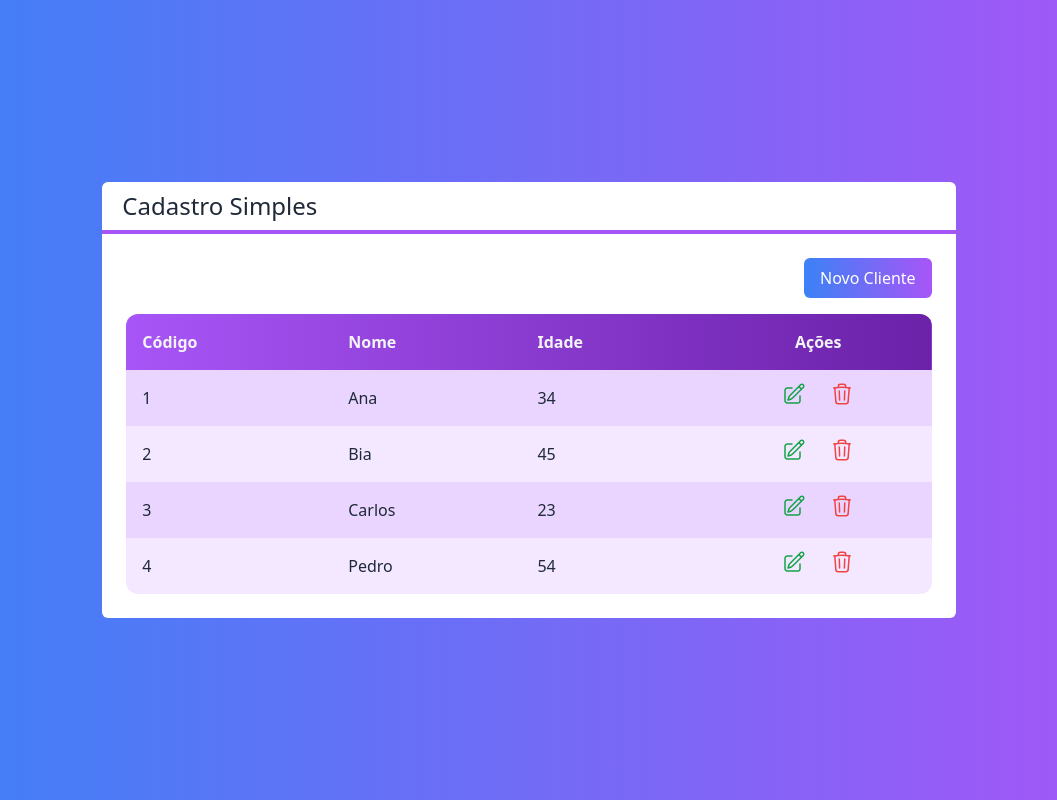
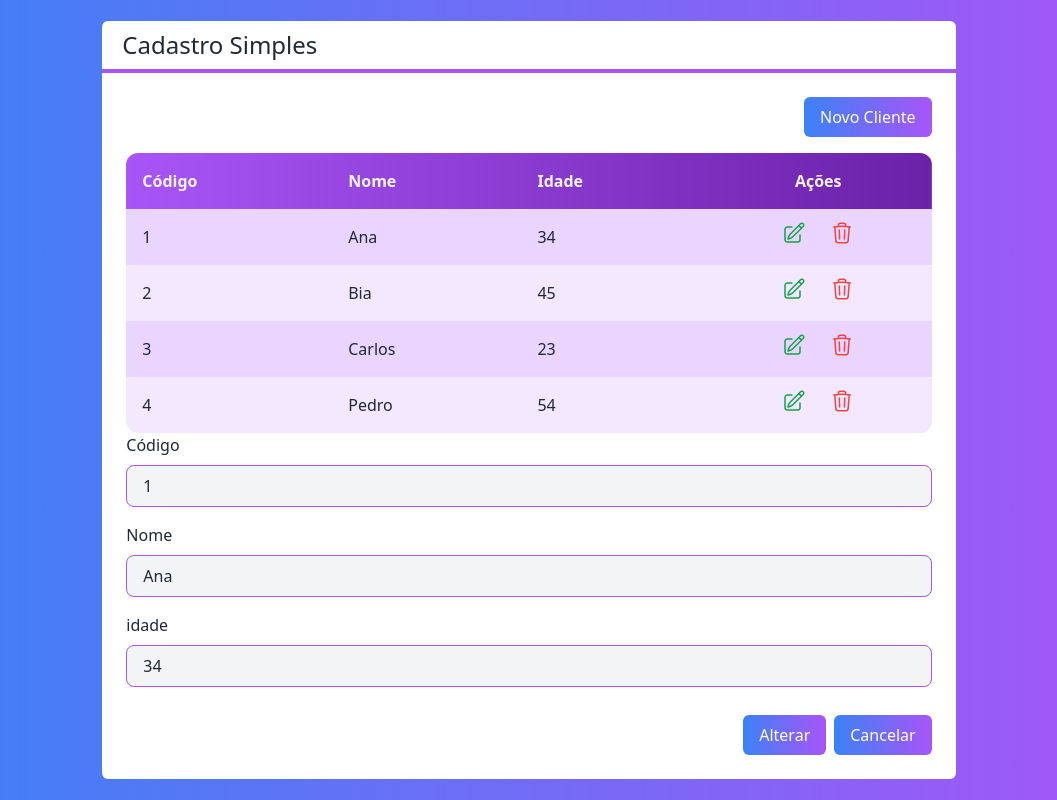
Before and after one commit to gabrielestefono/M_crudNext_Cod3rCursos, a Next.js app: page / in a window 1280 px wide. Shown: the whole page, without its empty margins (111-1168 px from the left). Built offline with nearby package versions, Linux system fonts and the light colour scheme.

Commit message:
Criando componente de formulário

```diff
--- /dev/null
+++ b/src/components/Entrada.tsx
@@ -0,0 +1,24 @@
+interface EntradaProps {
+    tipo?: "text" | "number"
+    texto: string
+    valor?: any
+    somenteLeitura?: boolean
+    className?: string
+    valorMudou?: (valor: any) => void
+}
+
+export default function Entrada(props: EntradaProps){
+    return(
+        <div className={`flex flex-col ${props.className}`}>
+            <label className="mb-2">
+                {props.texto}
+            </label>
+            <input className={`border border-purple-500 rounded-lg focus outline-none bg-gray-100 px-4 py-2 ${props.somenteLeitura ? "" : "focus:bg-white"}`}
+                type={props.tipo ?? "text"}
+                value={props.valor}
+                readOnly={props.somenteLeitura ?? false}
+                onChange={e=> props.valorMudou?.(e.target.value)}
+            />
+        </div>
+    )
+}
--- /dev/null
+++ b/src/components/Formulario.tsx
@@ -0,0 +1,42 @@
+import Entrada from "./Entrada"
+import { useState } from "react"
+import Cliente from "../core/Cliente"
+import Botao from "./Botao"
+
+interface FormularioProps {
+    Cliente: Cliente
+}
+
+export default function Formulario(props: FormularioProps){
+    const id = props.Cliente?.id
+    const [nome, setNome] = useState(props.Cliente?.nome ?? '')
+    const [idade, setIdade] = useState(props.Cliente?.idade ?? 0)
+    return(
+        <div>
+            {
+                id ? (<Entrada
+                        texto="Código"
+                        valor={id}
+                        somenteLeitura
+                        className="mb-4"
+                    />) : false
+            }
+            <Entrada
+                texto="Nome"
+                valor={nome}
+                valorMudou={setNome}
+                className="mb-4"
+            />
+            <Entrada
+                texto="idade"
+                tipo="number"
+                valor={idade}
+                valorMudou={setIdade}
+            />
+            <div className="flex justify-end mt-7">
+                <Botao color="blue" className="mr-2">{id ? "Alterar" : "Salvar"}</Botao>
+                <Botao color="gray">Cancelar</Botao>
+            </div>
+        </div>
+    )
+}
--- a/src/pages/index.tsx
+++ b/src/pages/index.tsx
@@ -1,4 +1,5 @@
 import Botao from "../components/Botao";
+import Formulario from "../components/Formulario";
 import Layout from "../components/Layout";
 import Tabela from "../components/Tabela";
 import Cliente from "../core/Cliente";
@@ -29,7 +30,8 @@
               Novo Cliente
             </Botao>
           </div>
-          <Tabela clientes={clientes} clienteSelecionado={clienteSelecionado} clienteExcluido={clienteExcluido}></Tabela>
+          {<Tabela clientes={clientes} clienteSelecionado={clienteSelecionado} clienteExcluido={clienteExcluido}></Tabela>}
+          <Formulario Cliente={clientes[0]}></Formulario>
         </Layout>
       </div>
     </>
```
